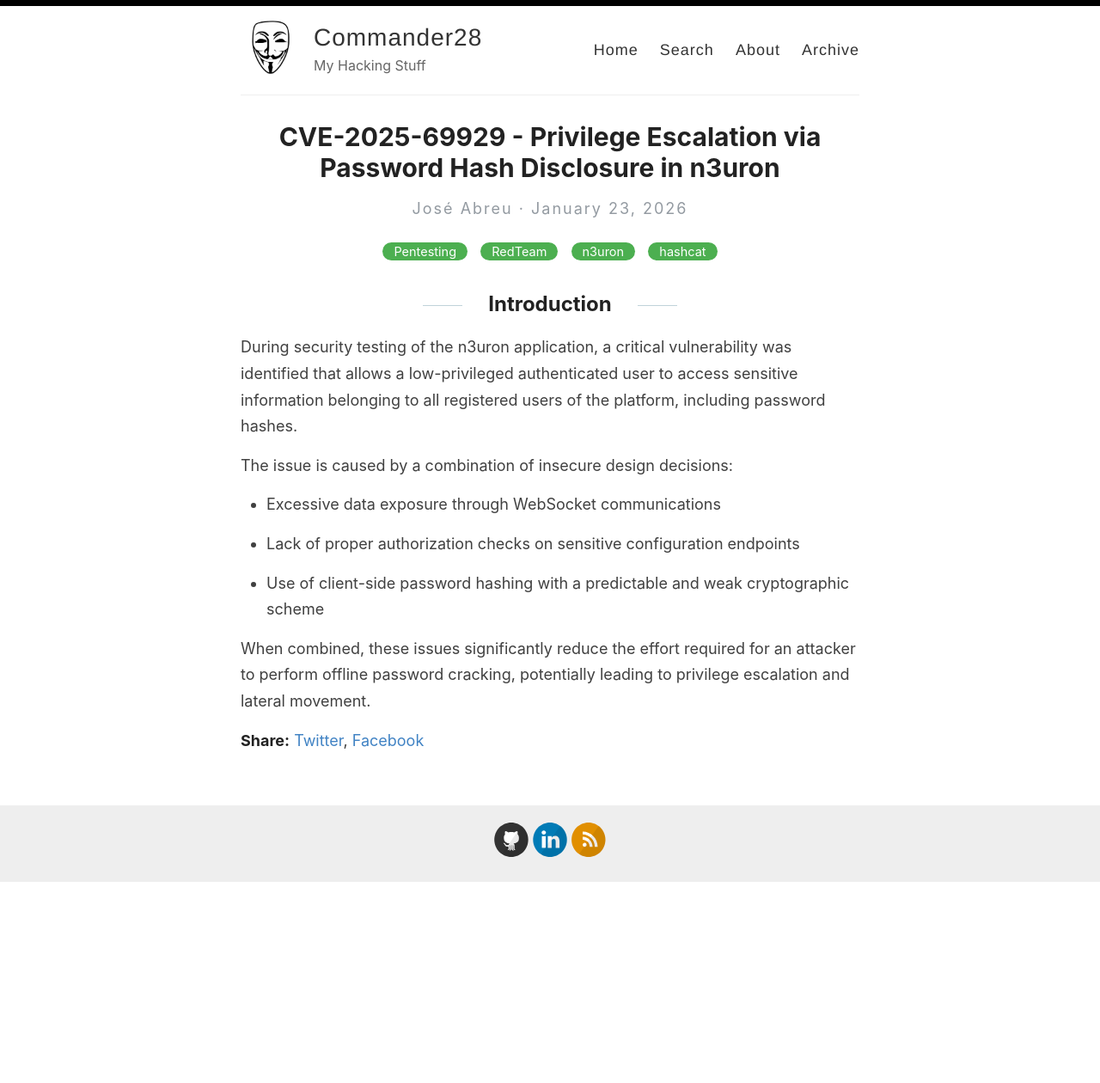
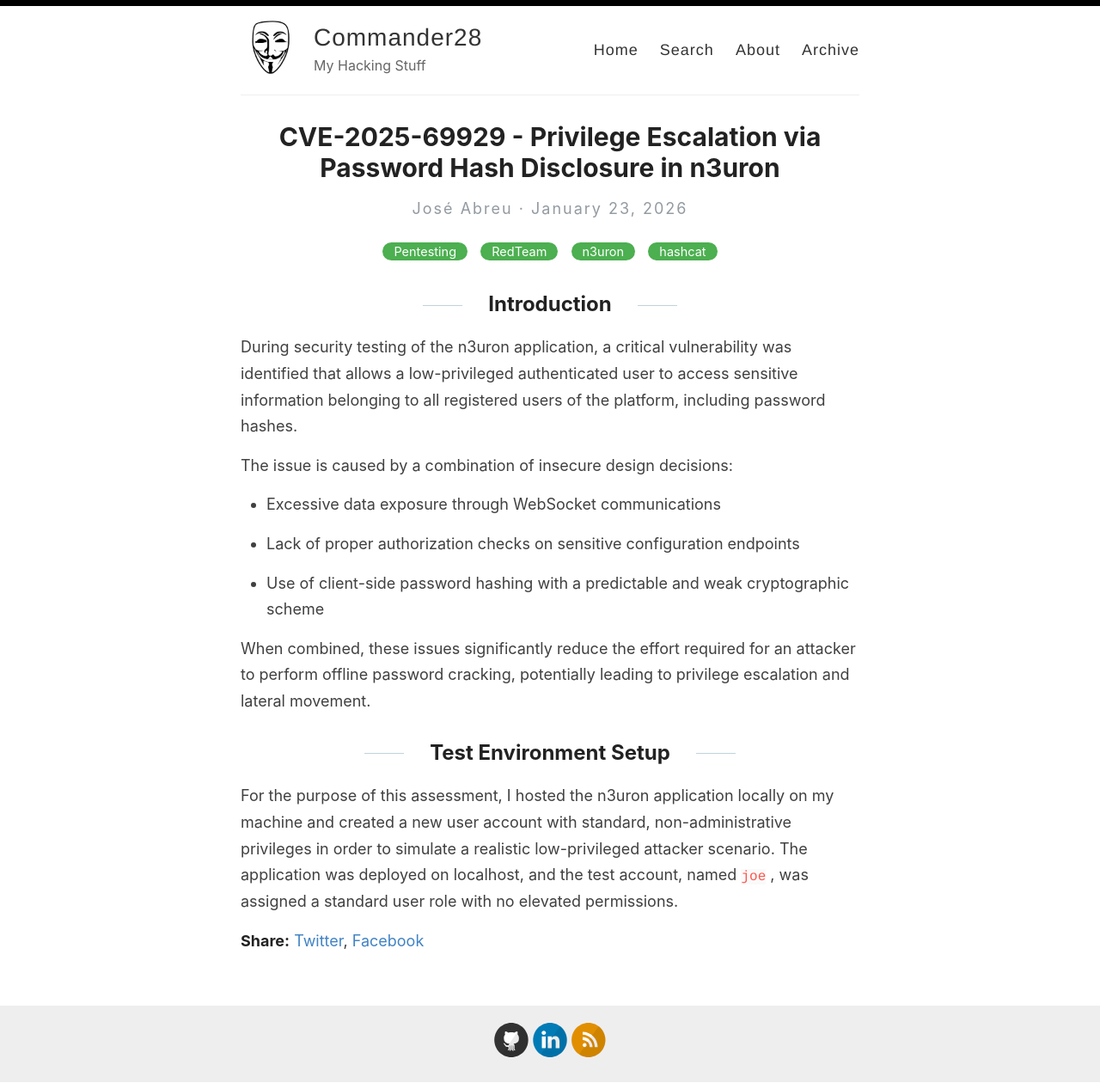
Before and after one commit to JoseAbreu28/JoseAbreu28.github.io, a Jekyll site: the page built from _posts/2026-01-23-CVE-2025-69929.md, in a window 1280 px wide. Shown: the whole page at 86% size. Built offline with Jekyll 4.4.1, drawn with Linux system fonts in a browser that asks for light colours; before the commit the page ends 1027 px from its top, so only the background shows below that.

Commit message:
Update 2026-01-23-CVE-2025-69929.md

````diff
--- a/_posts/2026-01-23-CVE-2025-69929.md
+++ b/_posts/2026-01-23-CVE-2025-69929.md
@@ -16,3 +16,6 @@ The issue is caused by a combination of insecure design decisions:
 - Use of client-side password hashing with a predictable and weak cryptographic scheme
 
 When combined, these issues significantly reduce the effort required for an attacker to perform offline password cracking, potentially leading to privilege escalation and lateral movement.
+
+## Test Environment Setup
+For the purpose of this assessment, I hosted the n3uron application locally on my machine and created a new user account with standard, non-administrative privileges in order to simulate a realistic low-privileged attacker scenario. The application was deployed on localhost, and the test account, named ```joe``` , was assigned a standard user role with no elevated permissions.
````
